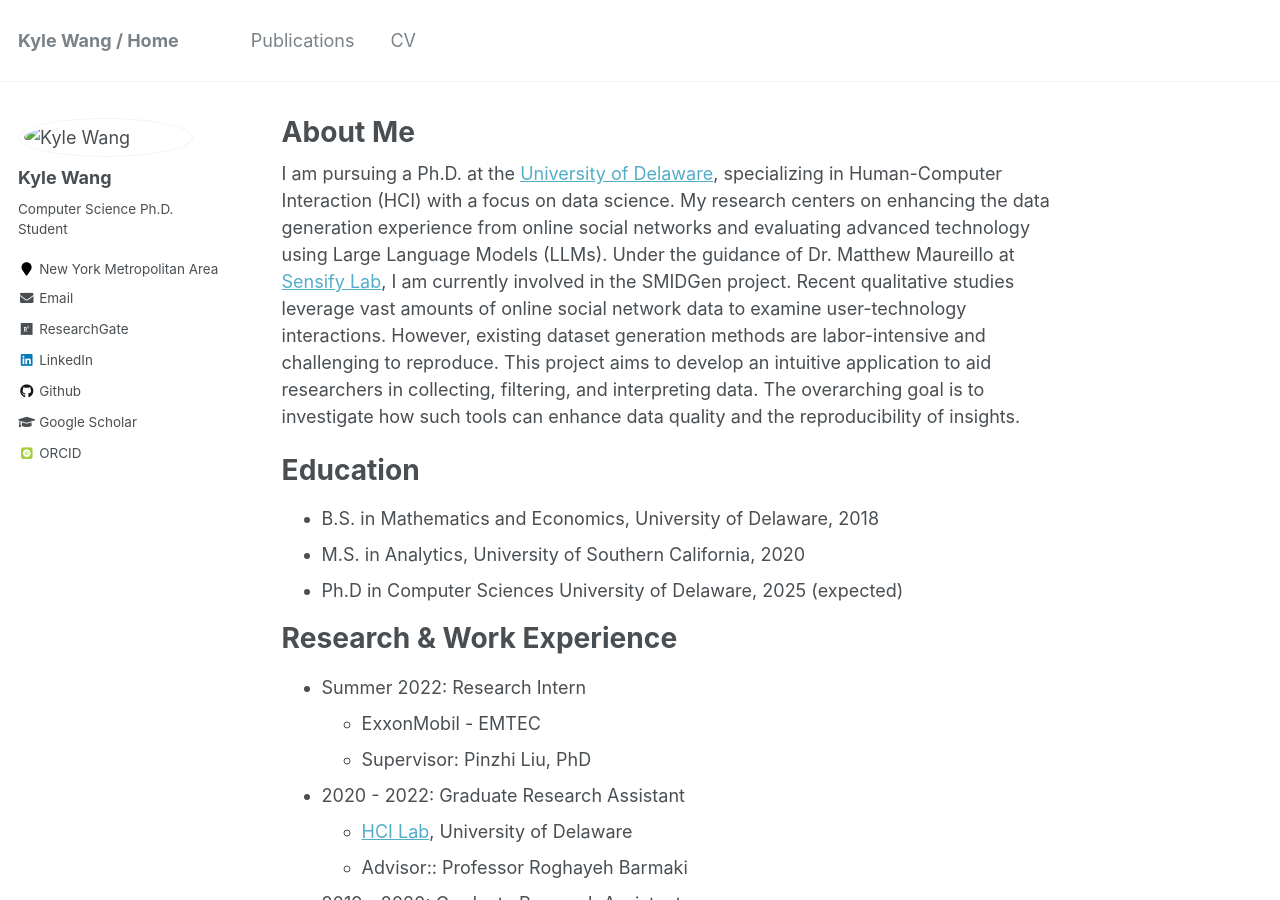
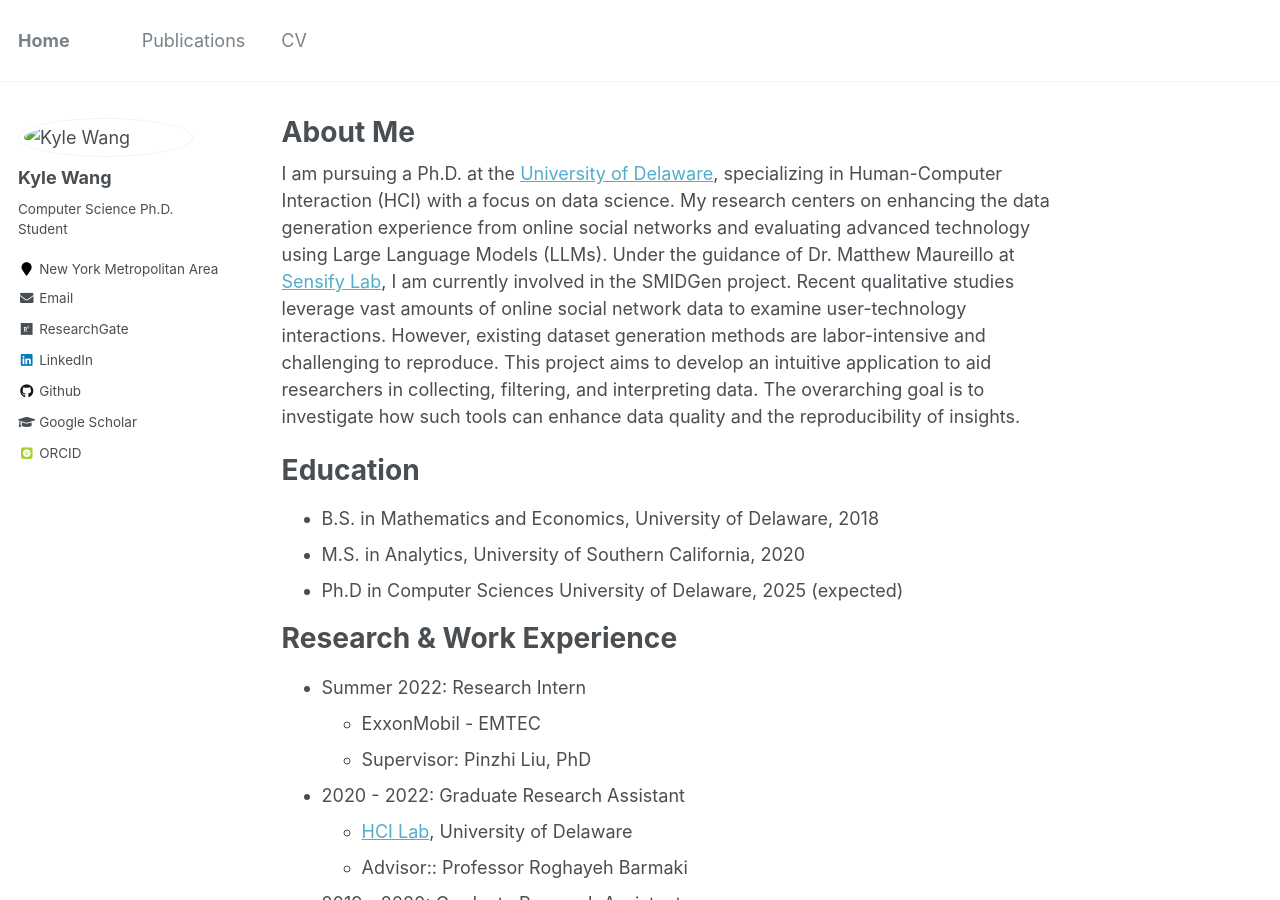
Before and after one commit to kyleearth/kyleearth.github.io, a Jekyll site: the page built from _pages/about.md, in a window 1280 px wide and 900 px high. Built offline with Jekyll 4.4.1, drawn with Linux system fonts in a browser that asks for light colours; some web fonts are replaced.

Commit message:
Update _config.yml

```diff
--- a/_config.yml
+++ b/_config.yml
@@ -7,7 +7,7 @@
 
 # Basic Site Settings
 locale                   : "en-US"
-title                    : "Kyle Wang / Home"
+title                    : "Home"
 title_separator          : "-"
 name                     : &name "Kyle Wang"
 description              : &description "personal description"
```
